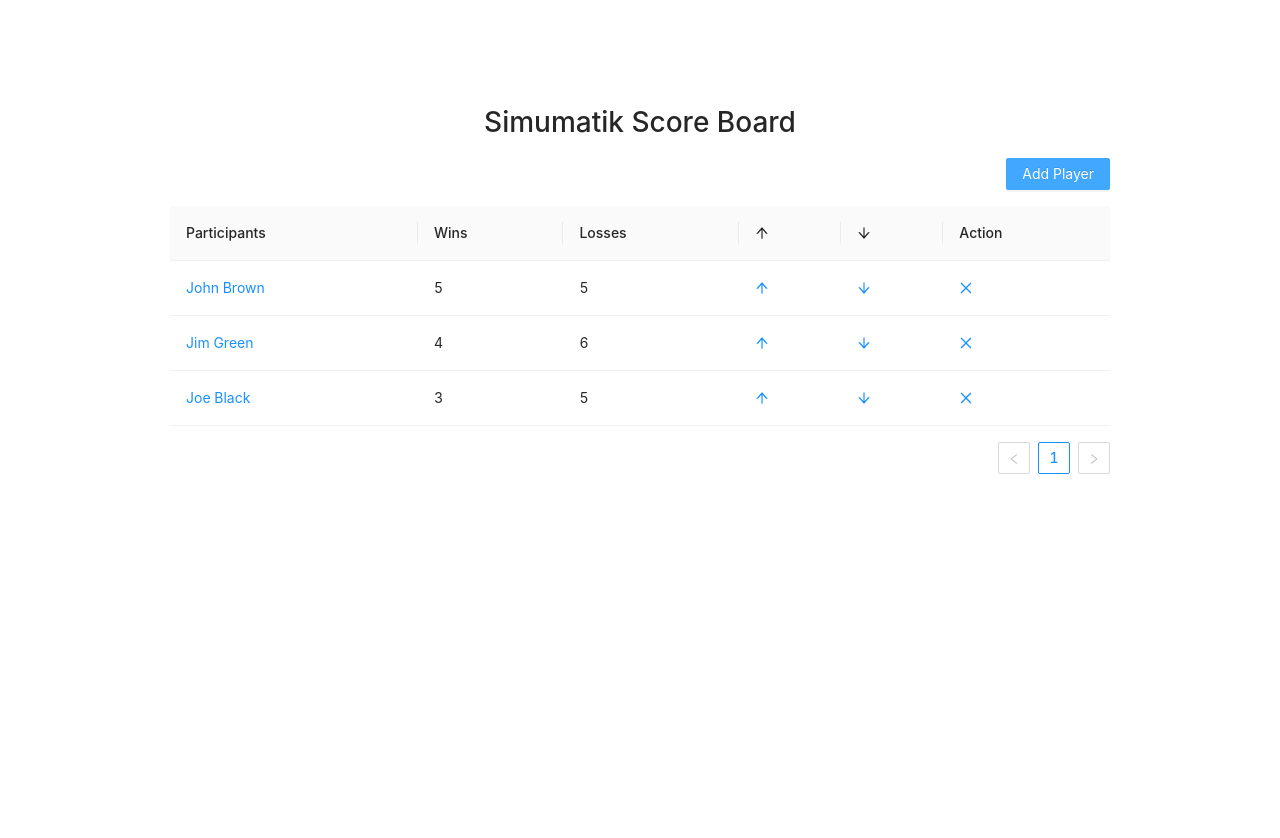
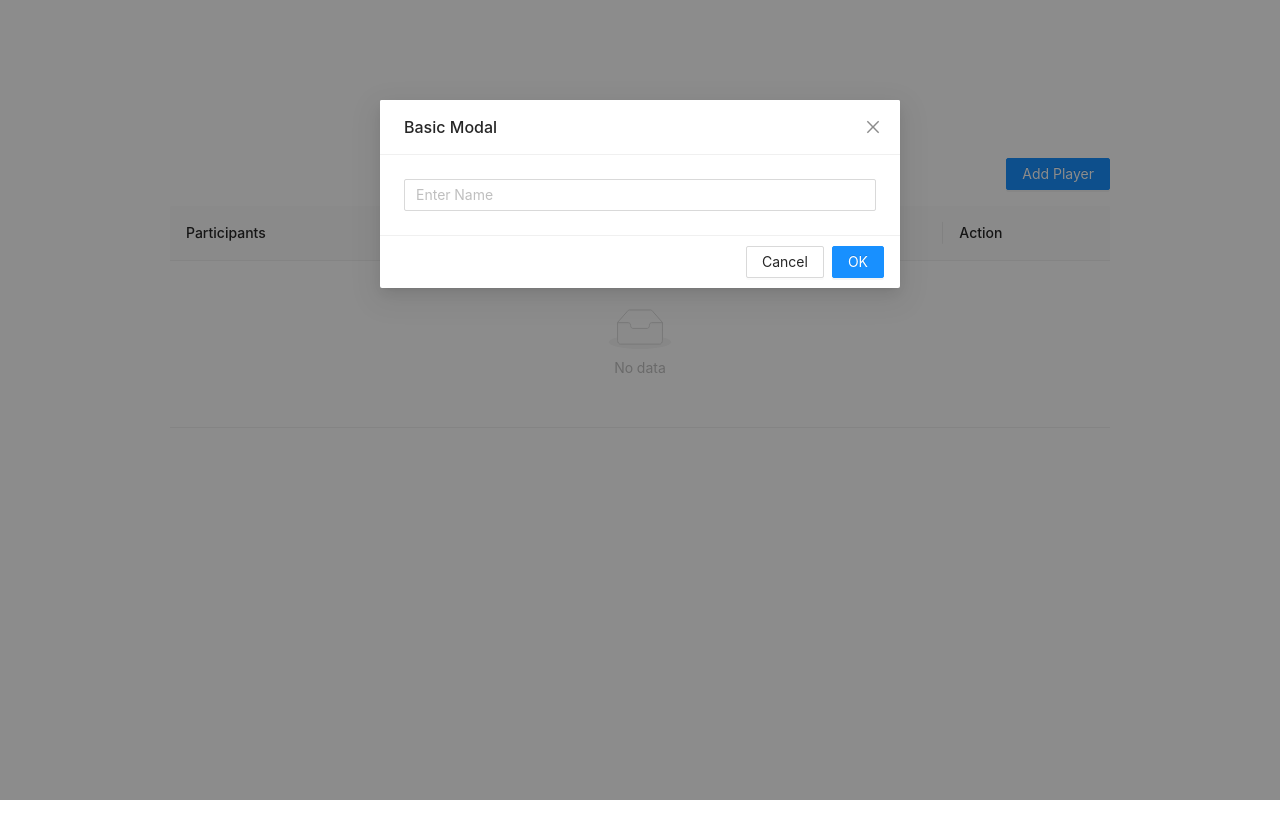
Before and after one commit to chidough14/simumatik-scoreboard, a React (Create React App) app: page / in a window 1280 px wide. Both pictures are taken after a click on the button "Add Player". Shown: the top 838 px of the page. Built offline with nearby package versions, Linux system fonts and the light colour scheme.

Commit message:
Add Participant functionality

```diff
--- a/src/components/Scoreboard.js
+++ b/src/components/Scoreboard.js
@@ -1,5 +1,5 @@
-import React from 'react'
-import { Table, Tag, Space, Button } from 'antd';
+import React, { useState } from 'react'
+import { Table, Tag, Space, Button, Modal, Input } from 'antd';
 import {CloseOutlined, ArrowDownOutlined, ArrowUpOutlined} from '@ant-design/icons'
 import './Scoreboard.css'
 
@@ -44,7 +44,7 @@
     },
   ];
 
-  const data = [
+ /*  const data = [
     {
       key: '1',
       participants: 'John Brown',
@@ -68,21 +68,59 @@
       losses: 5,
       increment: <a><ArrowUpOutlined /></a>,
       decrement: <a><ArrowDownOutlined /></a>
-    },
-  ];
+    }
+  ]; */
 
 const Scoreboard = () => {
+
+   const [visible, setVisible] = useState(false)
+   const [name, setName] = useState("")
+   const [data, setData] = useState([])
+
+
+    const showModal = () => {
+        setVisible(true)
+    }
+
+
+    const handleOk = (e) => {
+        setVisible(false)
+        const key = Math.random().toString(36).substring(7)
+        setData(data => data.concat({
+            key: key,
+            participants: name,
+            wins: 0,
+            losses: 0,
+            increment: <a><ArrowUpOutlined /></a>,
+            decrement: <a><ArrowDownOutlined /></a>
+        }))
+
+        setName("")
+    }
+
+    const handleCancel = () => {
+        setVisible(false)
+    }
     return (
         <div>
             <div className="scoreboard_header">
                 <h1>Simumatik Score Board</h1>
             </div>
             <div style={{ marginBottom: 16 }} className="scoreboard_button">
-                <Button type="primary">
+                <Button type="primary" onClick={showModal}>
                     Add Player
                 </Button>
             </div>
             <Table columns={columns} dataSource={data} />
+
+            <Modal
+                title="Basic Modal"
+                visible={visible}
+                onOk={handleOk}
+                onCancel={handleCancel}
+                >
+                <Input placeholder="Enter Name" onChange={(e) => setName(e.target.value) } value={name} />
+            </Modal>
         </div>
     )
 }
```
